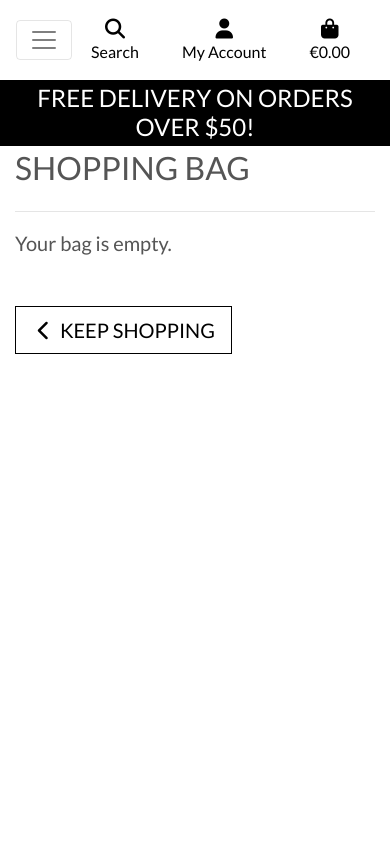
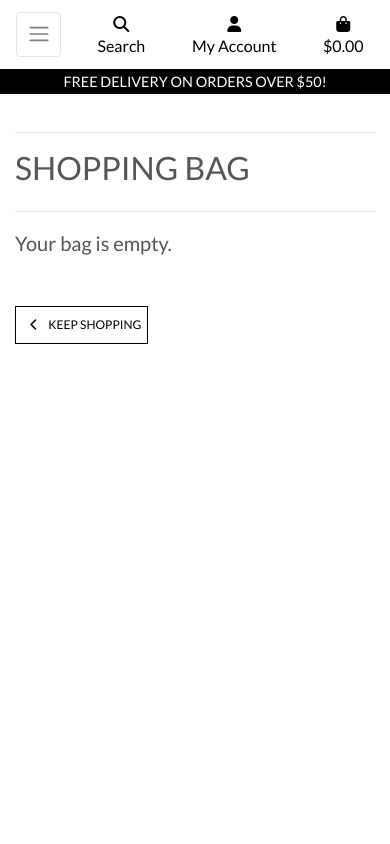
Before and after one commit to Ianokane1/Vim-Vigor, a Django app: page /bag/ in a window 390 px wide. Run offline with Django 3.2, Linux system fonts and the light colour scheme; some libraries are stand-ins or nearby versions.

Commit message:
062 base.css and login/reg refactor

```diff
--- a/static/css/base.css
+++ b/static/css/base.css
@@ -28,8 +28,8 @@
 }
 
 .shop-now-button {
-    background: white;
-    color: black;
+    background: black;
+    color: white;
     min-width: 260px;
 }
 
@@ -290,4 +290,40 @@
     body {
         height: calc(100vh - 116px);
     }
+
+    .display-4.logo-font.text-black {
+        font-size: 2rem;
+    }
+
+    .nav-link {
+        padding: 0.15rem;
+    }
+
+    .nav-link i.fa-lg {
+        font-size: 1rem;
+    }
+
+    .navbar-toggler {
+        padding: .6rem .6rem;
+        font-size: 1rem;
+    }
+
+    #delivery-banner h4 {
+        font-size: .9rem;
+    }
+
+    .btn.btn-outline-black.rounded-0,
+    .btn.btn-black.rounded-0 {
+        padding: .375rem .375rem;
+    }
+
+    .btn.btn-outline-black.rounded-0.btn-lg,
+    .btn.btn-black.rounded-0.btn-lg {
+        padding: .375rem .375rem;
+        font-size: .75rem;
+    }
+
+    .increment-qty, .decrement-qty {
+        padding: .25rem .5rem !important;
+    }
 }
--- a/templates/includes/main-nav.html
+++ b/templates/includes/main-nav.html
@@ -1,7 +1,11 @@
 <div class="collapse navbar-collapse" id="main-nav">
     <ul class="navbar-nav w-auto mx-auto">
+        <a class="logo-font font-weight-bold nav-link text-black mr-5" href="{% url 'home' %}" id="home-link">
+            Home
+        </a>
+    </li>
         <li class="nav-item dropdown">
-            <a class="logo-font font-weight-bold nav-link text-black mr-5" href="#" id="all-products-link" data-toggle="dropdown" aria-haspopup="true" aria-expanded="false">
+            <a class="logo-font font-weight-bold nav-link text-black mr-5" href="" id="all-products-link" data-toggle="dropdown" aria-haspopup="true" aria-expanded="false">
                 All Products
             </a>
             <div class="dropdown-menu border-0" aria-labelledby="all-products-link">
--- a/templates/includes/mobile-top-header.html
+++ b/templates/includes/mobile-top-header.html
@@ -30,9 +30,9 @@
     <div class="dropdown-menu border-0" aria-labelledby="user-options">
         {% if request.user.is_authenticated %}
             {% if request.user.is_superuser %}
-                <a href="{% url 'account_logout' %}" class="dropdown-item">Product Management</a>
+                <a href="{% url 'add_product' %}" class="dropdown-item">Product Management</a>
             {% endif %}
-            <a href="" class="dropdown-item">My Profile</a>
+            <a href="{% url 'profile' %}" class="dropdown-item">My Profile</a>
             <a href="{% url 'account_logout' %}" class="dropdown-item">Logout</a>
         {% else %}
             <a href="{% url 'account_signup' %}" class="dropdown-item">Register</a>
@@ -48,7 +48,7 @@
                 {% if grand_total %}
                     ${{ grand_total|floatformat:2 }}
                 {% else %}
-                    €0.00
+                    $0.00
                 {% endif %}
             </p>
         </div>
```
